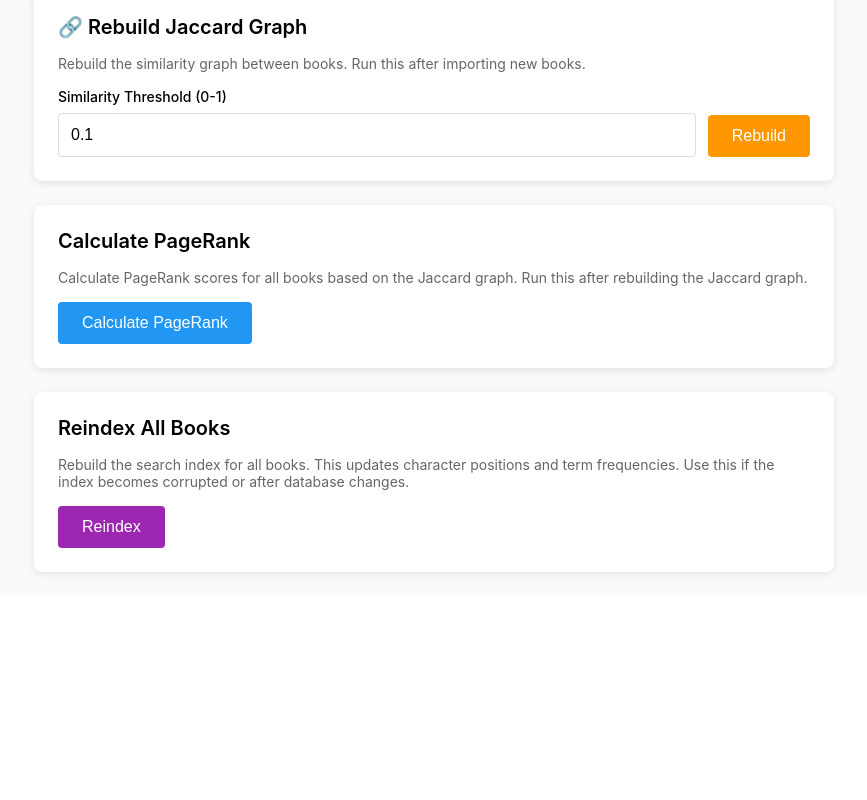
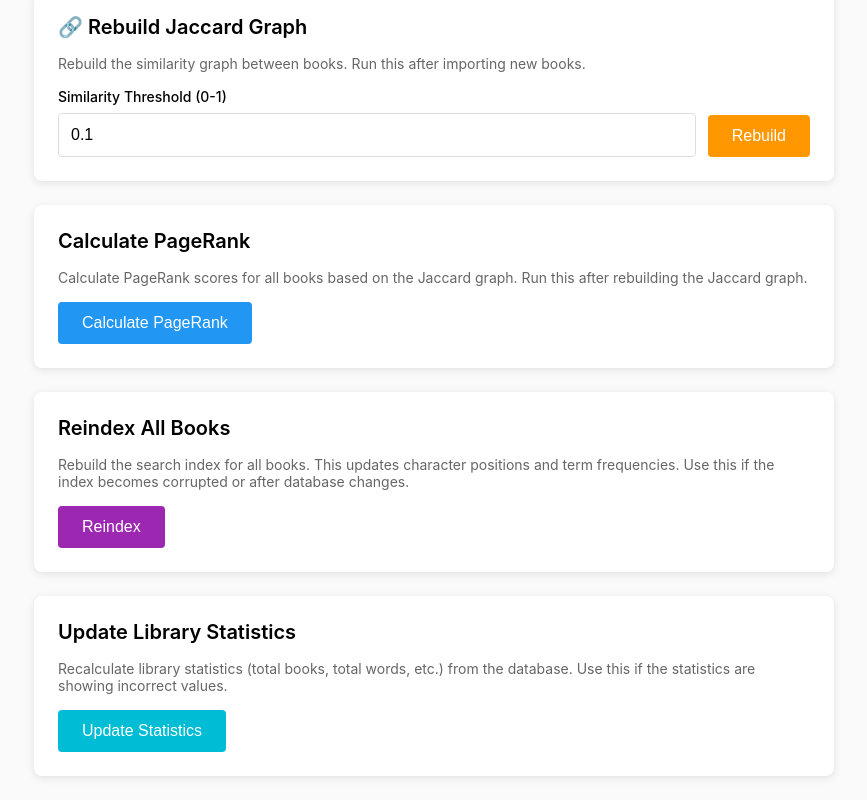
Before and after one commit to rboudrouss/daar, a React app in the folder Frontend/: page /admin in a window 1280 px wide. Shown: the part 508-1308 px from the top of the page, without its empty margins (206-1073 px from the left). Before the commit the page ends 1104 px from the top, so only its background shows below. Built offline with nearby package versions, Linux system fonts and the light colour scheme; no server answers; the HTML template or start-up script is replaced by a standard one.

Commit message:
feat: update metadata

```diff
--- a/Frontend/src/routes/admin.tsx
+++ b/Frontend/src/routes/admin.tsx
@@ -82,6 +82,10 @@ function AdminPanel() {
 
   async function handleReindex() {
     await callAdminAPI("reindex", {});
+  }
+
+  async function handleUpdateStats() {
+    await callAdminAPI("update-stats", {});
   }
 
   return (
@@ -359,6 +363,7 @@ function AdminPanel() {
             borderRadius: "8px",
             padding: "24px",
             boxShadow: "0 2px 8px rgba(0, 0, 0, 0.1)",
+            marginBottom: "24px",
           }}
         >
           <h2
@@ -392,6 +397,46 @@ function AdminPanel() {
             {isLoading ? "Processing..." : "Reindex"}
           </button>
         </div>
+
+        {/* Update Stats Section */}
+        <div
+          style={{
+            backgroundColor: "white",
+            borderRadius: "8px",
+            padding: "24px",
+            boxShadow: "0 2px 8px rgba(0, 0, 0, 0.1)",
+          }}
+        >
+          <h2
+            style={{
+              margin: "0 0 16px 0",
+              fontSize: "20px",
+              fontWeight: "600",
+            }}
+          >
+            Update Library Statistics
+          </h2>
+          <p style={{ margin: "0 0 16px 0", color: "#666", fontSize: "14px" }}>
+            Recalculate library statistics (total books, total words, etc.) from
+            the database. Use this if the statistics are showing incorrect values.
+          </p>
+          <button
+            onClick={handleUpdateStats}
+            disabled={isLoading}
+            style={{
+              padding: "12px 24px",
+              fontSize: "16px",
+              backgroundColor: isLoading ? "#ccc" : "#00BCD4",
+              color: "white",
+              border: "none",
+              borderRadius: "4px",
+              cursor: isLoading ? "not-allowed" : "pointer",
+              fontWeight: "500",
+            }}
+          >
+            {isLoading ? "Processing..." : "Update Statistics"}
+          </button>
+        </div>
       </div>
     </div>
   );
```
Also changed, not shown: 2 other files (tests, documents, lock files or other folders).
